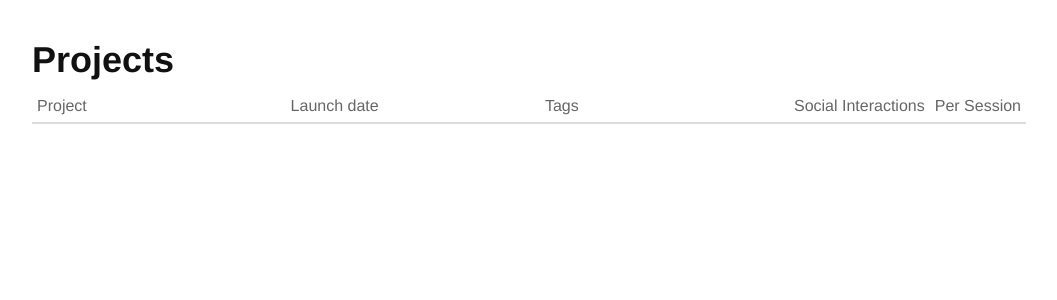
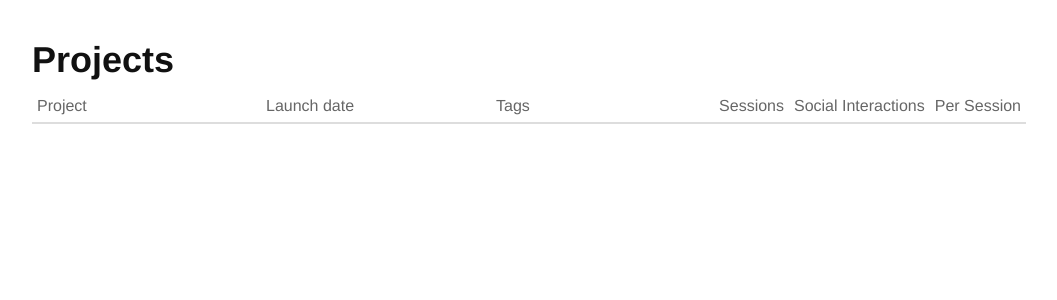
Before and after one commit to nprapps/carebot, a Django app: page /carebot/ in a window 1280 px wide. Shown: the top 300 px of the page, without its empty margins (111-1168 px from the left). Run offline with Django 3.2, Linux system fonts and the light colour scheme; data that the repository does not hold is empty; parts of the project's set-up code (start-up, migrations or seed data) failed here and were passed over; some libraries are stand-ins or nearby versions.

Commit message:
Show sessions on index page.

```diff
--- a/reports/templates/index.html
+++ b/reports/templates/index.html
@@ -14,6 +14,7 @@
                 <th>Project</th>
                 <th>Launch date</th>
                 <th>Tags</th>
+                <th class="value">Sessions</th>
                 <th class="value">Social Interactions</th>
                 <th class="value">Per Session</th>
             </tr>
@@ -24,6 +25,7 @@
                 <td><a href="{{ project.get_absolute_url }}">{{ project.title }}</a></td>
                 <td>{{ project.start_date }}</td>
                 <td>{{ project.tag_list }}</td>
+                <td class="value">{{ project.all_time_report.sessions|intcomma }}</td>
                 <td class="value">{{ project.social.total|intcomma }}</td>
                 <td class="value">{% social_per_session project "total" %}</td>
             </tr>
```
